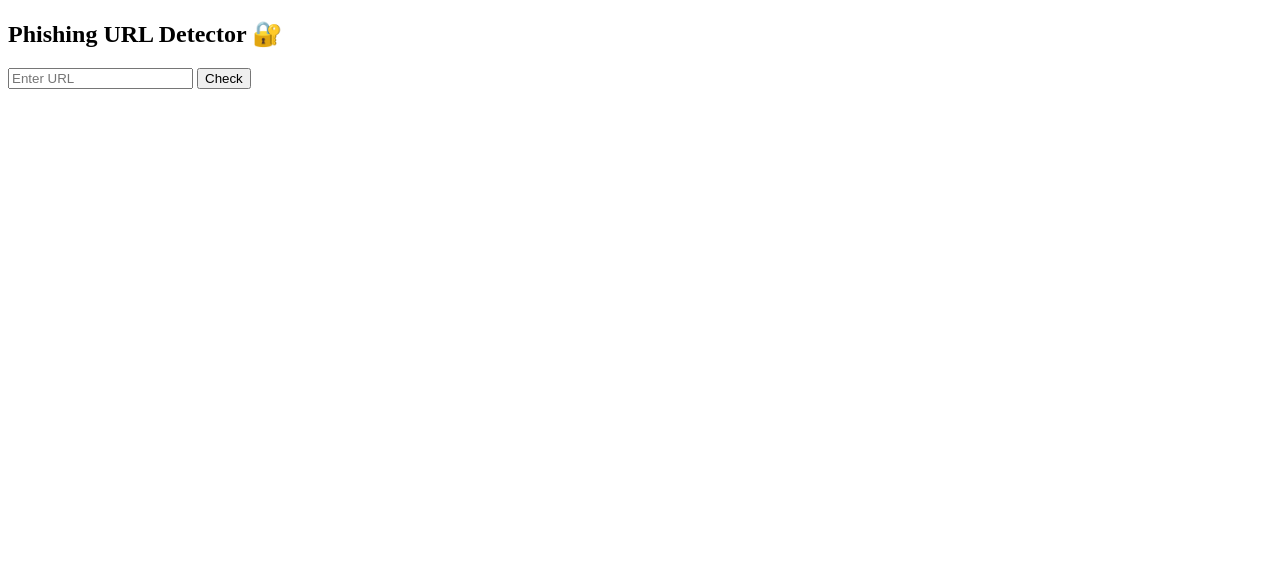
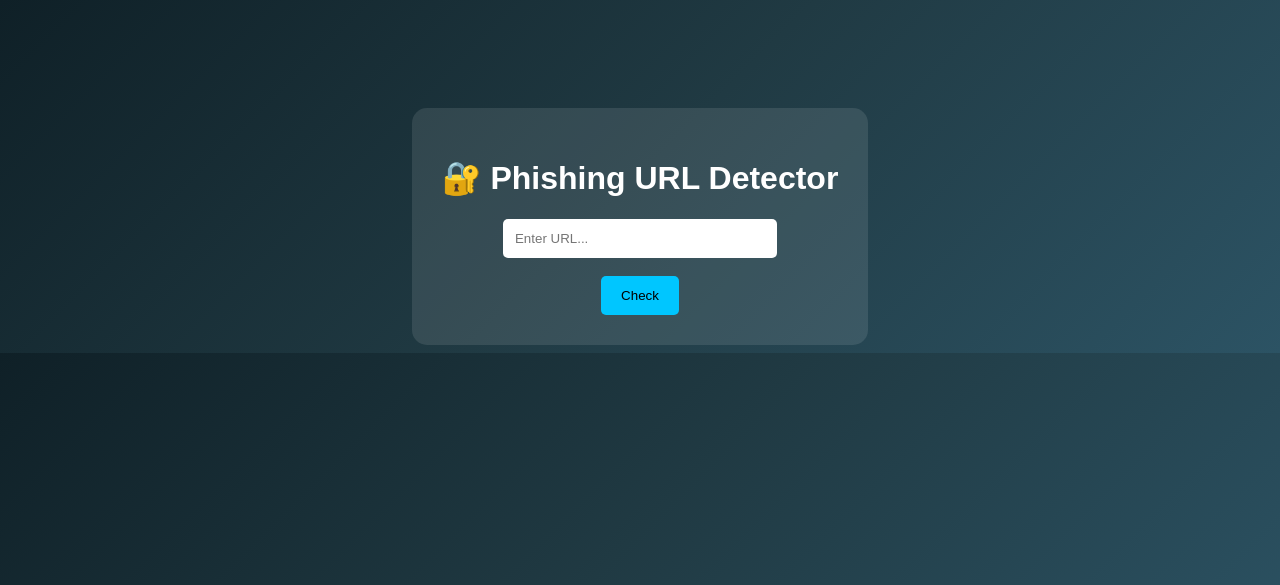
Before and after one commit to jo123-30/phishing-url-detector, a Flask app: page / in a window 1280 px wide. Shown: the top 585 px of the page. Run offline with Flask 3, Linux system fonts and the light colour scheme.

Commit message:
Update index.html

```diff
--- a/templates/index.html
+++ b/templates/index.html
@@ -2,15 +2,65 @@
 <html>
 <head>
     <title>Phishing Detector</title>
+    <style>
+        body {
+            font-family: Arial;
+            background: linear-gradient(135deg, #0f2027, #203a43, #2c5364);
+            color: white;
+            text-align: center;
+            padding-top: 100px;
+        }
+
+        .box {
+            background: rgba(255,255,255,0.1);
+            padding: 30px;
+            border-radius: 15px;
+            display: inline-block;
+        }
+
+        input {
+            padding: 12px;
+            width: 250px;
+            border-radius: 5px;
+            border: none;
+        }
+
+        button {
+            padding: 12px 20px;
+            border: none;
+            background: #00c6ff;
+            color: black;
+            border-radius: 5px;
+            cursor: pointer;
+        }
+
+        .safe { color: #00ff88; }
+        .phishing { color: red; }
+        .suspicious { color: orange; }
+    </style>
 </head>
 <body>
-    <h2>Phishing URL Detector 🔐</h2>
 
-    <form method="POST">
-        <input type="text" name="url" placeholder="Enter URL" required>
-        <button type="submit">Check</button>
-    </form>
+    <div class="box">
+        <h1>🔐 Phishing URL Detector</h1>
 
-    <h3>{{ result }}</h3>
+        <form method="POST">
+            <input type="text" name="url" placeholder="Enter URL..." required>
+            <br><br>
+            <button type="submit">Check</button>
+        </form>
+
+        {% if result %}
+            <h2 class="
+                {% if result == 'Safe' %}safe
+                {% elif result == 'Phishing' %}phishing
+                {% else %}suspicious
+                {% endif %}
+            ">
+                {{ result }}
+            </h2>
+        {% endif %}
+    </div>
+
 </body>
 </html>
```
